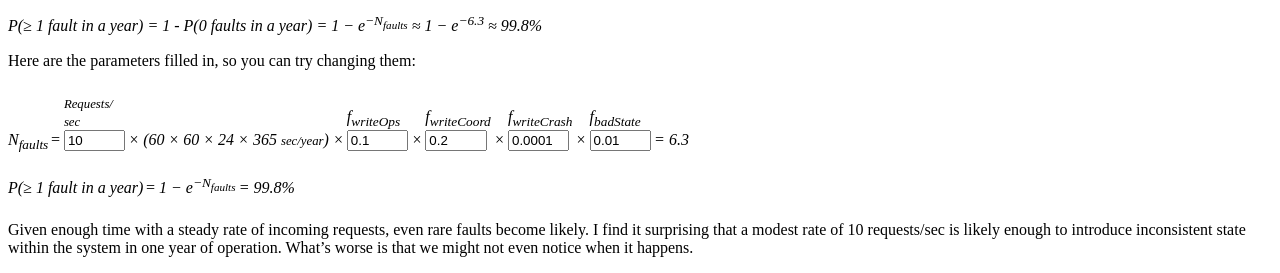
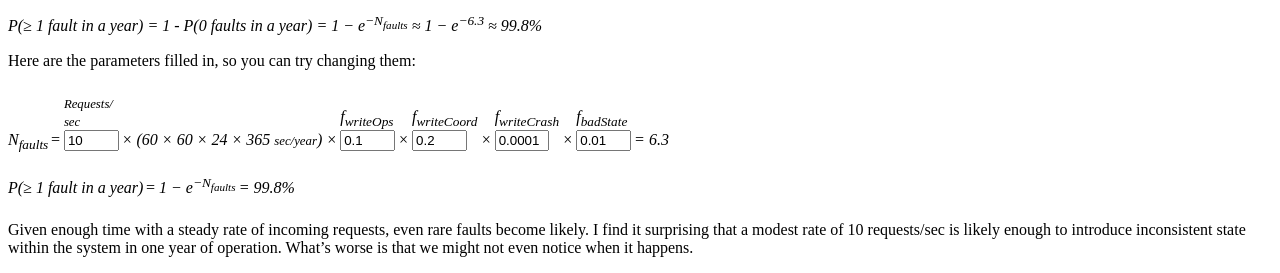
Before and after one commit to tkareine/tkareine.org, a Jekyll site: the page built from _posts/2026-10-12-estimating-probability-of-faults-causing-inconsistent-state.md, in a window 1280 px wide. Shown: the part 1222-1495 px from the top of the page. Built offline with Jekyll 4.4.1, drawn with Linux system fonts in a browser that asks for light colours.

Commit message:
Style <input> to be more legible

```diff
--- a/_assets/styles/_common.scss
+++ b/_assets/styles/_common.scss
@@ -125,6 +125,12 @@
 sup {
   font-size: 80%;
   vertical-align: super;
+}
+
+input {
+  border: 1px solid variables.$color-teal-light;
+  border-radius: 4px;
+  font-size: 1rem;
 }
 
 a {
--- a/_posts/2026-10-12-estimating-probability-of-faults-causing-inconsistent-state.md
+++ b/_posts/2026-10-12-estimating-probability-of-faults-causing-inconsistent-state.md
@@ -82,7 +82,7 @@
 }
 .estimate input {
   display: block;
-  max-width: 4em;
+  max-width: 3.5em;
 }
 .estimate + .estimate {
   margin-top: 0.5em;
```
